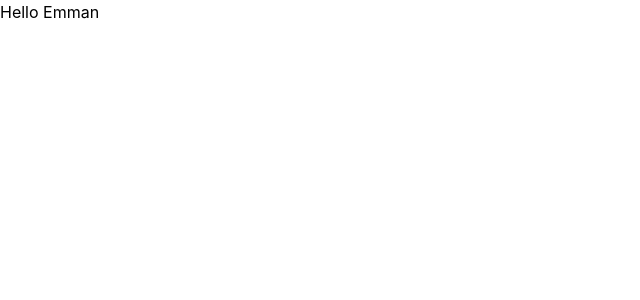
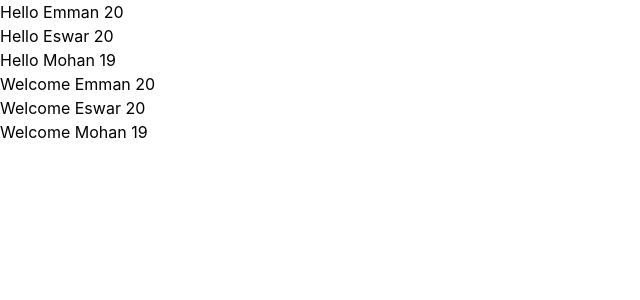
Before and after one commit to EmmanuellDev/re-action, a React (Create React App) app: page / in a window 1280 px wide. Shown: the top 300 px of the page, without its empty margins (0-640 px from the left). Built offline with nearby package versions, Linux system fonts and the light colour scheme.

Commit message:
props, state, setState, prevState, deconstructor

```diff
--- a/src/App.js
+++ b/src/App.js
@@ -3,14 +3,23 @@ import React, { Component } from 'react';
 import  Name  from './components/functional-comp/name';
 import Welcome from './components/class-comp/welcome';
 import Hello from './components/js-jsx-diff.js/Hello';
+import Message from './components/state/Message';
+import Counter from './components/state/Counter';
 
 class App extends Component {
 render() {
   return (
     <div className="App">
-      {/* <Name />
+      {/* <Counter />
+      <Message />
+      <Name />
       <Welcome /> */}
-      <Hello />
+      <Hello name='Emman' age='20'/>
+      <Hello name='Eswar' age='20'/>
+      <Hello name='Mohan' age='19'/>
+      <Welcome name='Emman' age='20'/>
+      <Welcome name='Eswar' age='20'/>
+      <Welcome name='Mohan' age='19'/>
     </div>
   );
 }
--- a/src/components/class-comp/welcome.js
+++ b/src/components/class-comp/welcome.js
@@ -1,8 +1,10 @@
 import React, { Component } from 'react';
 
 class Welcome extends Component {
-    render() {
-        return <h1>CSE-A</h1>
+    render()
+    {
+        const {name, age} = this.props
+        return <h1>Welcome {name} {age}</h1>
     }
 }
 
--- a/src/components/functional-comp/name.js
+++ b/src/components/functional-comp/name.js
@@ -1,9 +1,9 @@
-// import React from 'react'
+import React from 'react'
 
 // function Name () {
 //     return <h1>Emman</h1>
 // }
 
-// export const Name = () =>  <h1>Emman</h1>
+export const Name = () =>  <h1>Emman</h1>
 
-// export default Name
+export default Name
--- a/src/components/js-jsx-diff.js/Hello.js
+++ b/src/components/js-jsx-diff.js/Hello.js
@@ -1,8 +1,10 @@
 import React from "react";
 
-const Hello = () => {
-    return <h1>Hello Emman</h1> //jsx
-    return React.createElement('div', {id: 'hello'}, React.createElement('h1', null, "Hello Emman")) //js
+const Hello = props => {
+    console.log(props)
+    const {name, age} = props
+    return <h1>Hello {name} {age}</h1> //jsx
+    //return React.createElement('div', {id: 'hello'}, React.createElement('h1', null, "Hello Emman")) //js
 }
 
 export default Hello
--- /dev/null
+++ b/src/components/state/Counter.js
@@ -0,0 +1,29 @@
+import React, { Component } from 'react'
+
+class Counter extends Component {
+
+    constructor(props) {
+      super(props)
+
+      this.state = {
+         count: 0
+      }
+    }
+
+    increament () {
+        this.setState({
+            count: this.state.count + 1
+        })
+    }
+
+  render() {
+    return (
+      <div>
+        <h1>Count - {this.state.count}</h1>
+        <button onClick={() => this.increament()}>Increase</button>
+      </div>
+    )
+  }
+}
+
+export default Counter
--- /dev/null
+++ b/src/components/state/Message.js
@@ -0,0 +1,25 @@
+import React, { Component } from 'react';
+
+class Message extends Component {
+    constructor() {
+    super()
+    this.state = {
+        message: "Welcome visitor"
+    }
+}
+    changeMessage () {
+     this.setState({
+        message: "Thank you for subscribing"
+    })
+}
+    render() {
+        return (
+        <div>
+            <h1>{this.state.message}</h1>
+            <button onClick={() => this.changeMessage()}>Subscribe</button>
+        </div>
+        )
+    }
+}
+
+export default Message
```
Also changed, not shown: 1 other file (tests, documents, lock files or other folders).
